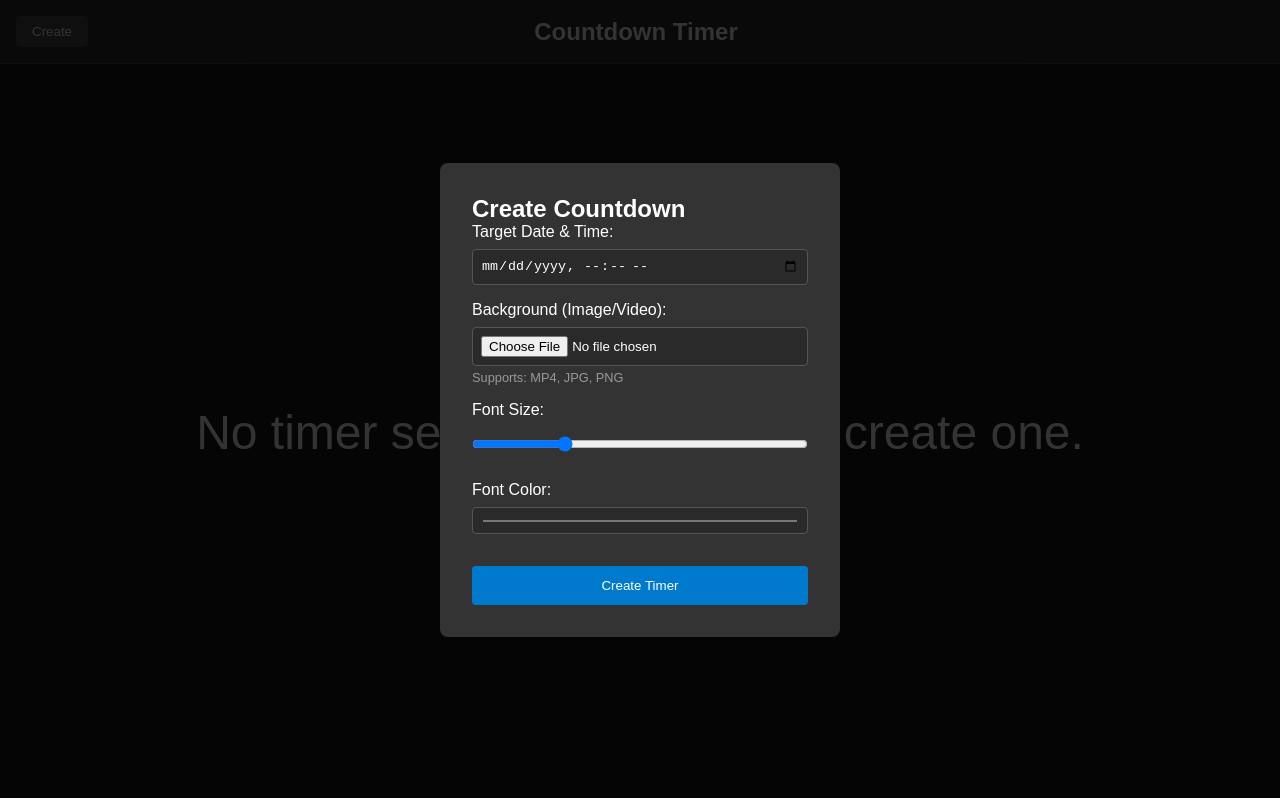
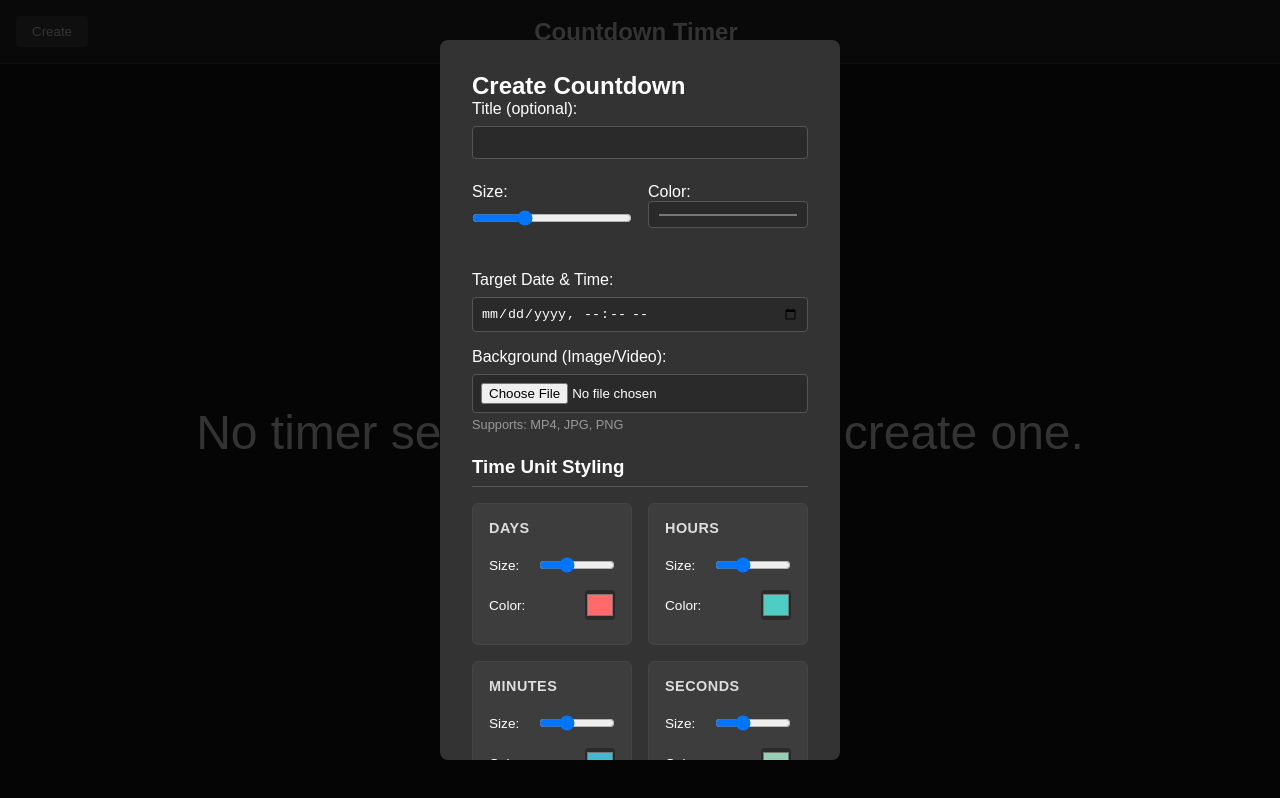
Before and after one commit to MotallebiMaria/countdown-tool, a plain HTML site: page index.html in a window 1280 px wide. Both pictures are taken after a click on the button "Create". Drawn offline with Linux system fonts and the light colour scheme.

Commit message:
feat: add individual styling controls

```diff
--- a/index.html
+++ b/index.html
@@ -24,6 +24,17 @@
             <h2>Create Countdown</h2>
 
             <div class="form-group">
+                <label for="title">Title (optional):</label>
+                <input type="text" id="title">
+                <div class="styling-controls">
+                    <div class="controls">
+                        <label>Size: <input type="range" class="size" data-type="title" min="16" max="72" value="32"></label>
+                        <label>Color: <input type="color" class="color" data-type="title" value="#ffffff"></label>
+                    </div>
+                </div>
+            </div>
+
+            <div class="form-group">
                 <label for="targetDate">Target Date & Time:</label>
                 <input type="datetime-local" id="targetDate">
             </div>
@@ -34,14 +45,34 @@
                 <small>Supports: MP4, JPG, PNG</small>
             </div>
 
-            <div class="form-group">
-                <label for="fontSize">Font Size:</label>
-                <input type="range" id="fontSize" min="20" max="100" value="40">
-            </div>
+            <div class="styling-controls">
+                <h3>Time Unit Styling</h3>
 
-            <div class="form-group">
-                <label for="fontColor">Font Color:</label>
-                <input type="color" id="fontColor" value="#ffffff">
+                <div class="controls">
+                    <div class="style-group">
+                        <h4>Days</h4>
+                        <label>Size: <input type="range" class="size" data-type="days" min="20" max="100" value="40"></label>
+                        <label>Color: <input type="color" class="color" data-type="days" value="#ff6b6b"></label>
+                    </div>
+
+                    <div class="style-group">
+                        <h4>Hours</h4>
+                        <label>Size: <input type="range" class="size" data-type="hours" min="20" max="100" value="40"></label>
+                        <label>Color: <input type="color" class="color" data-type="hours" value="#4ecdc4"></label>
+                    </div>
+
+                    <div class="style-group">
+                        <h4>Minutes</h4>
+                        <label>Size: <input type="range" class="size" data-type="mins" min="20" max="100" value="40"></label>
+                        <label>Color: <input type="color" class="color" data-type="mins" value="#45b7d1"></label>
+                    </div>
+
+                    <div class="style-group">
+                        <h4>Seconds</h4>
+                        <label>Size: <input type="range" class="size" data-type="secs" min="20" max="100" value="40"></label>
+                        <label>Color: <input type="color" class="color" data-type="secs" value="#96ceb4"></label>
+                    </div>
+                </div>
             </div>
 
             <button class="create-btn" id="createBtn">Create Timer</button>
--- a/script.js
+++ b/script.js
@@ -13,9 +13,18 @@ settingsBtn.addEventListener('click', () => {
 
 createBtn.addEventListener('click', () => {
     const targetDate = document.getElementById('targetDate').value;
-    const fontSize = document.getElementById('fontSize').value;
-    const fontColor = document.getElementById('fontColor').value;
     const backgroundFile = document.getElementById('backgroundUpload').files[0];
+    const title = document.getElementById('title').value;
+    const titleSize = document.querySelector('.size[data-type="title"]').value;
+    const titleColor = document.querySelector('.color[data-type="title').value;
+    const daySize = document.querySelector('.size[data-type="days"]').value;
+    const dayColor = document.querySelector('.color[data-type="days"]').value;
+    const hourSize = document.querySelector('.size[data-type="hours"]').value;
+    const hourColor = document.querySelector('.color[data-type="hours"]').value;
+    const minSize = document.querySelector('.size[data-type="mins"]').value;
+    const minColor = document.querySelector('.color[data-type="mins"]').value;
+    const secSize = document.querySelector('.size[data-type="secs"]').value;
+    const secColor = document.querySelector('.color[data-type="secs"]').value;
 
     if (!targetDate) {
         alert('Please select a date and time');
@@ -34,11 +43,14 @@ createBtn.addEventListener('click', () => {
 
     // actual timer display
     timerDisplay.innerHTML = `
-        <div class="timer" style="font-size: ${fontSize}px; color: ${fontColor};">
-            <span class="days">0</span>d
-            <span class="hours">0</span>h
-            <span class="mins">0</span>m
-            <span class="secs">0</span>s
+        <div class="timer">
+            <p class="timer-title" style="font-size: ${titleSize}px; color: ${titleColor};">${title}</p>
+            <div class="time-row">
+                <span class="days" style="font-size: ${daySize}px; color: ${dayColor};">0</span>d
+                <span class="hours" style="font-size: ${hourSize}px; color: ${hourColor};">0</span>h
+                <span class="mins" style="font-size: ${minSize}px; color: ${minColor};">0</span>m
+                <span class="secs" style="font-size: ${secSize}px; color: ${secColor};">0</span>s
+            </div>
         </div>
     `;
 
--- a/style.css
+++ b/style.css
@@ -60,7 +60,21 @@ body {
 
 .timer {
     display: flex;
+    gap: 1rem;
+    flex-direction: column;
+    align-items: center;
+}
+
+.time-row {
+    display: flex;
     gap: 0.5rem;
+    align-items: center;
+}
+
+.timer-title {
+    display: block;
+    font-weight: 600;
+    margin-bottom: 0.25rem;
 }
 
 .timer span {
@@ -115,6 +129,8 @@ small {
     border-radius: 8px;
     width: 90%;
     max-width: 400px;
+    max-height: 90vh;
+    overflow-y: auto;
 }
 
 .form-group {
@@ -135,6 +151,58 @@ input {
     color: white;
 }
 
+.styling-controls {
+    margin: 1.5rem 0;
+}
+
+.styling-controls h3 {
+    margin-bottom: 1rem;
+    border-bottom: 1px solid #555;
+    padding-bottom: 0.5rem;
+}
+
+.controls {
+    display: grid;
+    grid-template-columns: 1fr 1fr;
+    gap: 1rem;
+}
+
+.style-group {
+    background: rgba(255, 255, 255, 0.05);
+    padding: 1rem;
+    border-radius: 6px;
+    border: 1px solid #444;
+}
+
+.style-group h4 {
+    margin-bottom: 0.75rem;
+    color: #ddd;
+    font-size: 0.9rem;
+    text-transform: uppercase;
+    letter-spacing: 0.5px;
+}
+
+.style-group label {
+    display: flex;
+    justify-content: space-between;
+    align-items: center;
+    margin-bottom: 0.5rem;
+    font-size: 0.85rem;
+}
+
+.style-group input[type="range"] {
+    width: 60%;
+}
+
+.style-group input[type="color"] {
+    width: 30px;
+    height: 30px;
+    padding: 0;
+    border: none;
+    border-radius: 4px;
+    cursor: pointer;
+}
+
 .create-btn {
     width: 100%;
     padding: 0.75rem;
```
